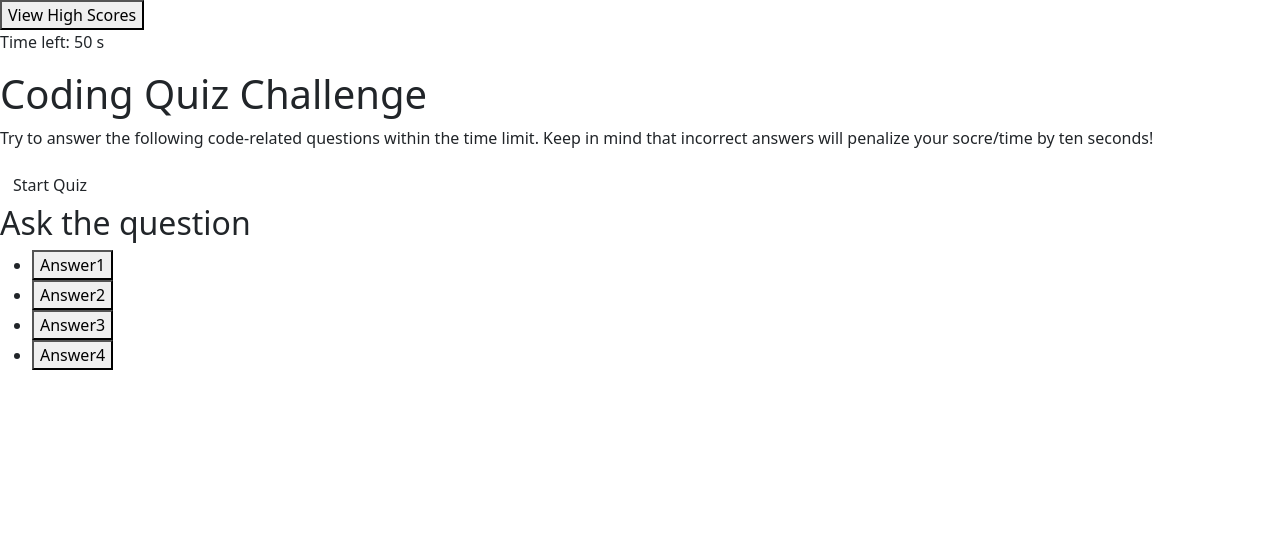
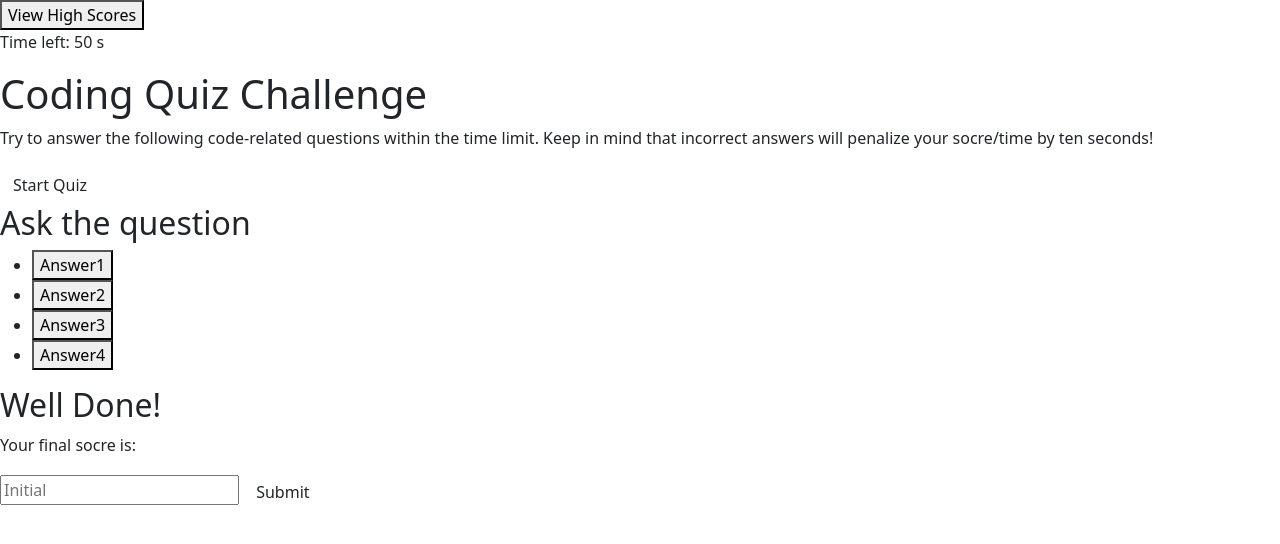
Before and after one commit to jchoi10/quest_select, a plain HTML site: page index.html in a window 1280 px wide. Drawn offline with nearby package versions, Linux system fonts and the light colour scheme.

Commit message:
update result score info

```diff
--- a/index.html
+++ b/index.html
@@ -42,6 +42,13 @@
                     </ul>
                 </div>
             </section>
+
+            <section class="resultPage" id="resultPage">
+                <h2 class="finish" id="finish">Well Done!</h2>
+                <p class="finalScore" id="finalScore">Your final socre is: </p>
+                <input class="initial" placeholder="Initial" type="text">
+                <button class="btn" id="submitBtn">Submit</button>
+            </section>
         </div>
 
     </main>
```
